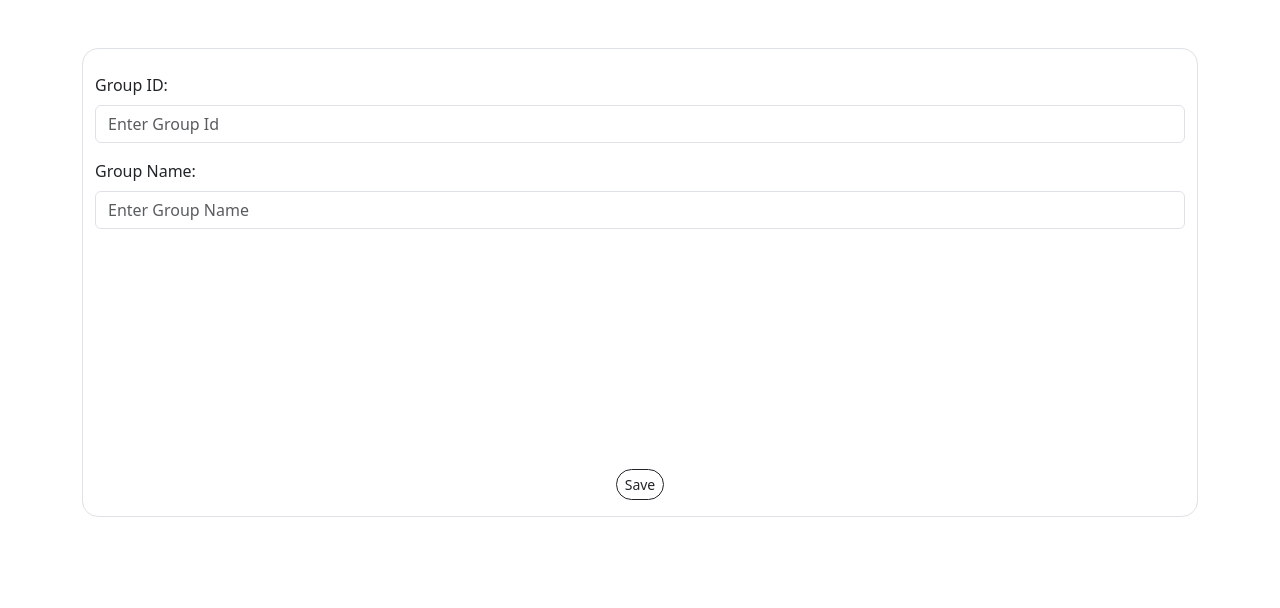
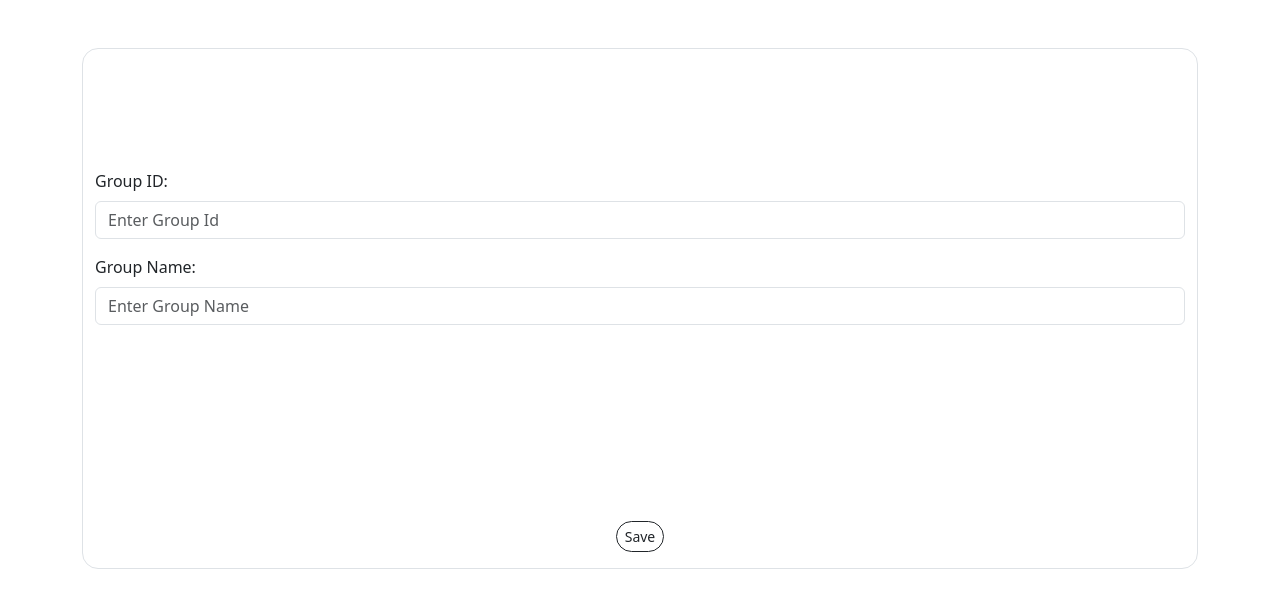
Before and after one commit to brandonhjh/PawfectPals, a Vue app in the folder pawfectpal-frontend/: page /createGroup in a window 1280 px wide. Shown: the top 608 px of the page. Built offline with nearby package versions, Linux system fonts and the light colour scheme; no server answers.

Commit message:
Update Create-group-view.vue

```diff
--- a/pawfectpal-frontend/src/views/Create-group-view.vue
+++ b/pawfectpal-frontend/src/views/Create-group-view.vue
@@ -1,7 +1,7 @@
 <template lang="html">
-  <div class="container my-5">
-    <div class="container border rounded-4 pt-4 pb-3">
-      <div class="mb-3">
+  <div class="container my-5 ">
+    <div class="container border rounded-4 pt-4 pb-3 ">
+      <div class="mb-3 mt-5 pt-5 ">
         <label for="groupId" class="form-label">Group ID:</label>
         <input
           type="text"
@@ -10,7 +10,7 @@
           placeholder="Enter Group Id"
         />
       </div>
-      <div class="mb-3 pb-5">
+      <div class="mb-3 pb-1">
         <label for="groupName" class="form-label">Group Name:</label>
         <input
           type="text"
```
